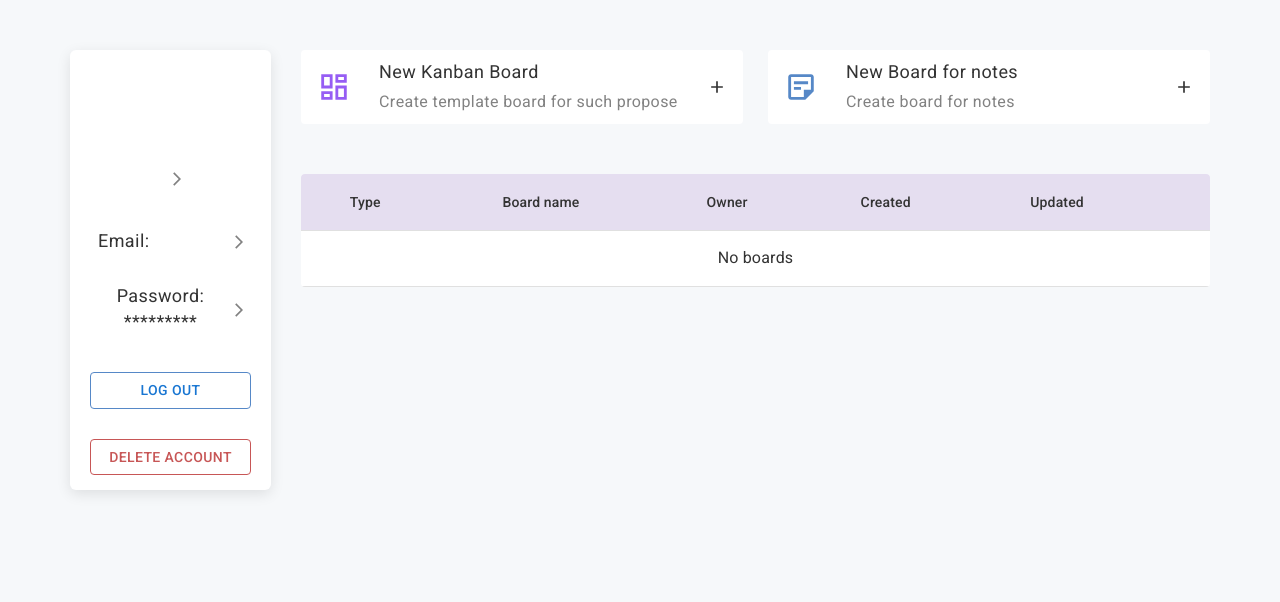
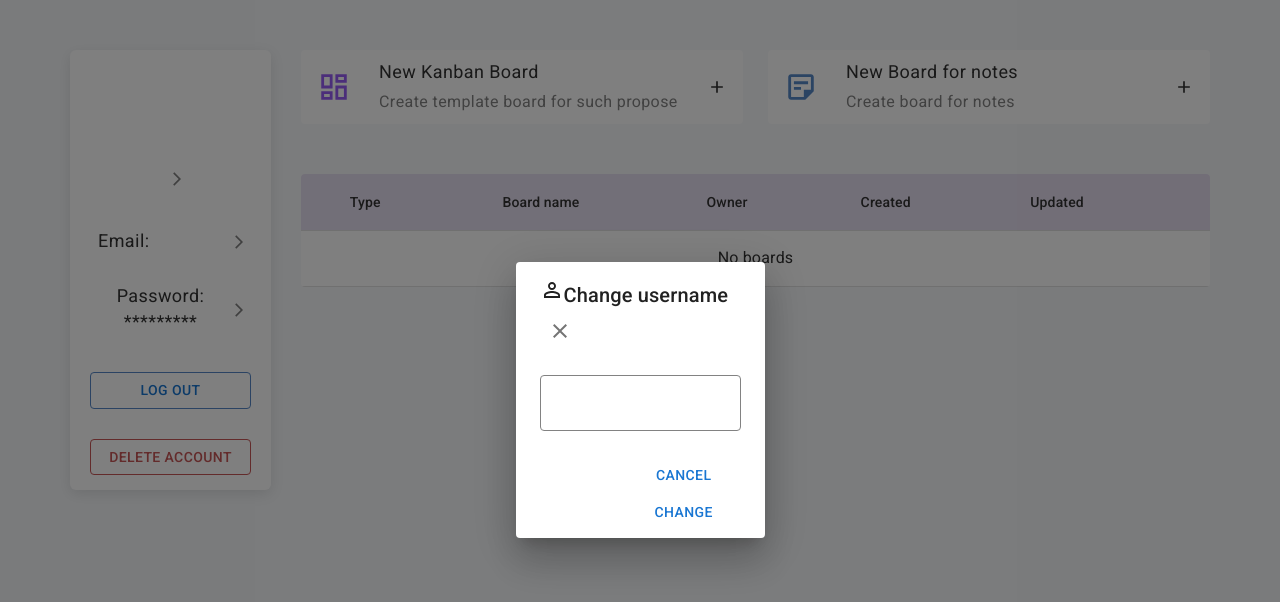
Before and after one commit to MilenaMorozova/SharedBoard-frontend, a React (Create React App) app: page /account in a window 1280 px wide. Both pictures are taken after a click on the button 170 px from the left and 179 px from the top of the page. Shown: the top 602 px of the page. Built offline with nearby package versions, Linux system fonts and the light colour scheme.

Commit message:
created TextButton component, added ChangeUsernameDialog to AccountCard component

```diff
--- a/src/account/account-card/account-card.tsx
+++ b/src/account/account-card/account-card.tsx
@@ -1,5 +1,7 @@
 import { Button } from '@mui/material';
-import { CSSProperties, ReactNode } from 'react';
+import {
+  CSSProperties, MouseEventHandler, ReactNode, useState,
+} from 'react';
 import ArrowForwardIosOutlinedIcon from '@mui/icons-material/ArrowForwardIosOutlined';
 import Avatar from '../../custom-mui-components/avatar/avatar';
 import { useAppSelector } from '../../store/hooks';
@@ -8,13 +10,22 @@ import {
   UsernameRowStyle, UsernameTextStyle, UserFieldsBlockStyle, UserFieldRowStyle, UserFieldTextStyle,
 } from './style';
 import { ErrorButton, SecondaryButton } from '../../custom-mui-components/button/secondary/secondary-button';
+import ChangeUsernameDialog from '../dialog/change-username-dialog';
 
 
-function AccountInfoRow(props: {children: ReactNode, textStyle: CSSProperties, buttonStyle: CSSProperties}) {
+type AccountInfoRowProps = {
+  children: ReactNode,
+  textStyle: CSSProperties,
+  buttonStyle: CSSProperties,
+  onClick?: MouseEventHandler<HTMLButtonElement>,
+}
+
+function AccountInfoRow(props: AccountInfoRowProps) {
   return (
     <Button
       sx={{ ...AccountInfoRowStyle, ...props.buttonStyle }}
       endIcon={<ArrowForwardIosOutlinedIcon sx={ArrowStyle} />}
+      onClick={props.onClick}
     >
       <span style={props.textStyle}>{props.children}</span>
     </Button>
@@ -23,6 +34,8 @@ function AccountInfoRow(props: {children: ReactNode, textStyle: CSSProperties, b
 
 function AccountCard() {
   const user = useAppSelector(state => state.account.user);
+  const [isUsernameChanging, setUsernameChanging] = useState(false);
+
 
   return (
     <div style={AccountCardStyle}>
@@ -31,6 +44,7 @@ function AccountCard() {
         <AccountInfoRow
           textStyle={UsernameTextStyle}
           buttonStyle={UsernameRowStyle}
+          onClick={() => setUsernameChanging(true)}
         >
           {user.username}
         </AccountInfoRow>
@@ -53,6 +67,11 @@ function AccountCard() {
 
       <SecondaryButton>LOG OUT</SecondaryButton>
       <ErrorButton>DELETE ACCOUNT</ErrorButton>
+
+      <ChangeUsernameDialog
+        open={isUsernameChanging}
+        onClose={() => setUsernameChanging(false)}
+      />
     </div>
   );
 }
--- a/src/account/dialog/change-username-dialog.tsx
+++ b/src/account/dialog/change-username-dialog.tsx
@@ -1,37 +1,36 @@
-import DraggableDialog from "../../custom-mui-components/dialog/dialog";
-import BoardTextField from "../../custom-mui-components/text-fields/text-field";
 import PersonOutlineIcon from '@mui/icons-material/PersonOutline';
-import { SecondaryButton } from "../../custom-mui-components/button/secondary/secondary-button";
-import { useState } from "react";
+import DraggableDialog from '../../custom-mui-components/dialog/dialog';
+import BoardTextField from '../../custom-mui-components/text-fields/text-field';
+import TextButton from '../../custom-mui-components/button/text-button/text-button';
 
 
 function ActionPanel() {
   return (
     <div>
-            <SecondaryButton>CANCEL</SecondaryButton>
-            <SecondaryButton>CHANGE</SecondaryButton>
+      <TextButton>CANCEL</TextButton>
+      <TextButton>CHANGE</TextButton>
     </div>
   );
 }
 
-function ChangeUsernameDialog() {
-    const [open, setOpen] = useState(false);
-
-    const onClose = () => {
-        setOpen(false);
+type ChangeUsernameDialogProps = {
+    open: boolean,
+    onClose: () => void,
 }
 
+function ChangeUsernameDialog(props: ChangeUsernameDialogProps) {
+  console.log(props);
   return (
     <DraggableDialog
       titleIcon={<PersonOutlineIcon />}
       title="Change username"
       actionPanel={<ActionPanel />}
-            open={open}
-            onClose={onClose}
+      open={props.open}
+      onClose={props.onClose}
     >
-            <BoardTextField/>
+      <BoardTextField />
     </DraggableDialog>
-    )
+  );
 }
 
 export default ChangeUsernameDialog;
--- /dev/null
+++ b/src/custom-mui-components/button/text-button/style.ts
@@ -0,0 +1,9 @@
+import COLORS from '../../../colors';
+
+export const TextButtonStyle = {
+  backgroundColor: COLORS.BACKGROUND_WHITE,
+  borderColor: 'none',
+  '&:hover': {
+    backgroundColor: 'inherit',
+  },
+};
--- /dev/null
+++ b/src/custom-mui-components/button/text-button/text-button.tsx
@@ -0,0 +1,13 @@
+import { ButtonProps } from '@mui/material';
+import BoardButton from '../button';
+import { TextButtonStyle } from './style';
+
+function TextButton(props: ButtonProps) {
+  const { ref, ...other } = props; // eslint-disable-line @typescript-eslint/no-unused-vars
+
+  return (
+    <BoardButton {...other} sx={{ ...TextButtonStyle, ...other.sx }} />
+  );
+}
+
+export default TextButton;
--- a/src/custom-mui-components/dialog/dialog.tsx
+++ b/src/custom-mui-components/dialog/dialog.tsx
@@ -5,19 +5,21 @@ import DialogContentText from '@mui/material/DialogContentText';
 import DialogTitle from '@mui/material/DialogTitle';
 import Paper, { PaperProps } from '@mui/material/Paper';
 import Draggable from 'react-draggable';
-import { ReactNode } from 'react';
-import { DialogTitleStyle } from './style';
+import React, { ReactNode } from 'react';
 import { IconButton } from '@mui/material';
 import CloseIcon from '@mui/icons-material/Close';
+import { DialogTitleStyle } from './style';
 
 
 function PaperComponent(props: PaperProps) {
+  const nodeRef = React.useRef(null);
   return (
     <Draggable
       handle="#draggable-dialog-title"
       cancel={'[class*="MuiDialogContent-root"]'}
+      nodeRef={nodeRef}
     >
-      <Paper {...props} />
+      <Paper {...props} ref={nodeRef} />
     </Draggable>
   );
 }
@@ -51,9 +53,7 @@ export default function DraggableDialog(props: DraggableDialogProps) {
         </div>
       </DialogTitle>
       <DialogContent>
-        <DialogContentText>
         {props.children}
-        </DialogContentText>
       </DialogContent>
       <DialogActions>
         {props.actionPanel}
--- a/src/custom-mui-components/dialog/style.ts
+++ b/src/custom-mui-components/dialog/style.ts
@@ -1,3 +1,3 @@
 export const DialogTitleStyle = {
-    cursor: 'move',
-}
+  cursor: 'move',
+};
```
Also changed, not shown: 1 other file (tests, documents, lock files or other folders). Lines whose indentation alone changed are shown as unchanged.
